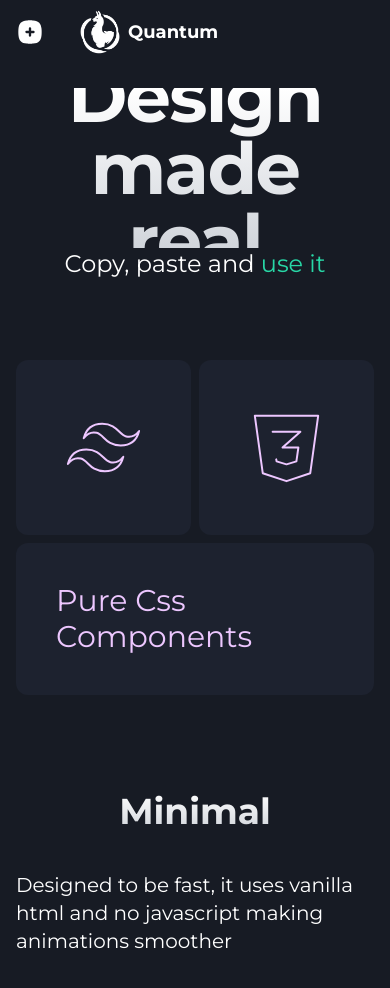
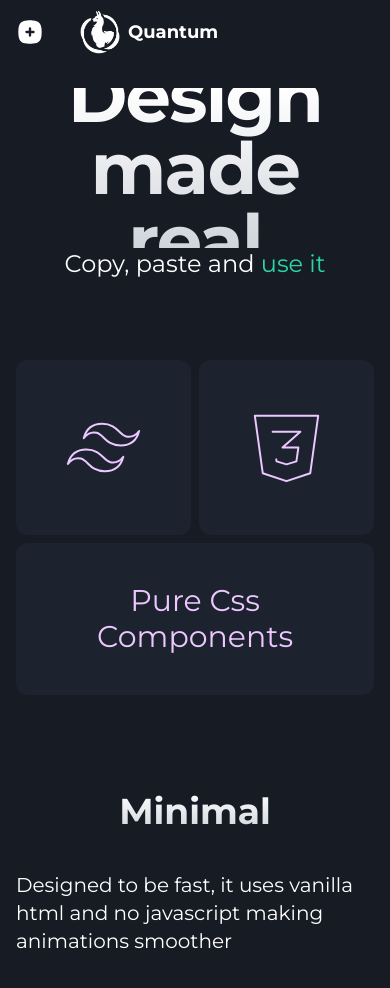
Before and after one commit to pa-ku/quantum_ui, a React (Vite) app: page / in a window 390 px wide. Shown: the top 988 px of the page. Built offline with nearby package versions, Linux system fonts and the light colour scheme.

Commit message:
fixed home text not centered in mobile

```diff
--- a/src/pages/Home.jsx
+++ b/src/pages/Home.jsx
@@ -64,7 +64,7 @@ function Cards() {
             <path d="M8.5 8h7l-4.5 4h4l-.5 3.5l-2.5 .75l-2.5 -.75l-.1 -.5" />
           </svg>
         </div>
-        <div className="col-span-2 rounded-xl bg-[#1d222f] p-10">
+        <div className="col-span-2 rounded-xl bg-[#1d222f] p-10 text-center">
           <h3 className="text-3xl">Pure Css Components</h3>
         </div>
       </div>
@@ -78,10 +78,10 @@ function Minimal() {
       <section className="gap flex w-full flex-col items-center justify-center gap-10">
         <h2 className="font-bold">Minimal</h2>
 
-          <p className="text-xl">
-            Designed to be fast, it uses vanilla html and no javascript making animations smoother
-          </p>
-
+        <p className="text-xl">
+          Designed to be fast, it uses vanilla html and no javascript making
+          animations smoother
+        </p>
       </section>
     </>
   );
```
